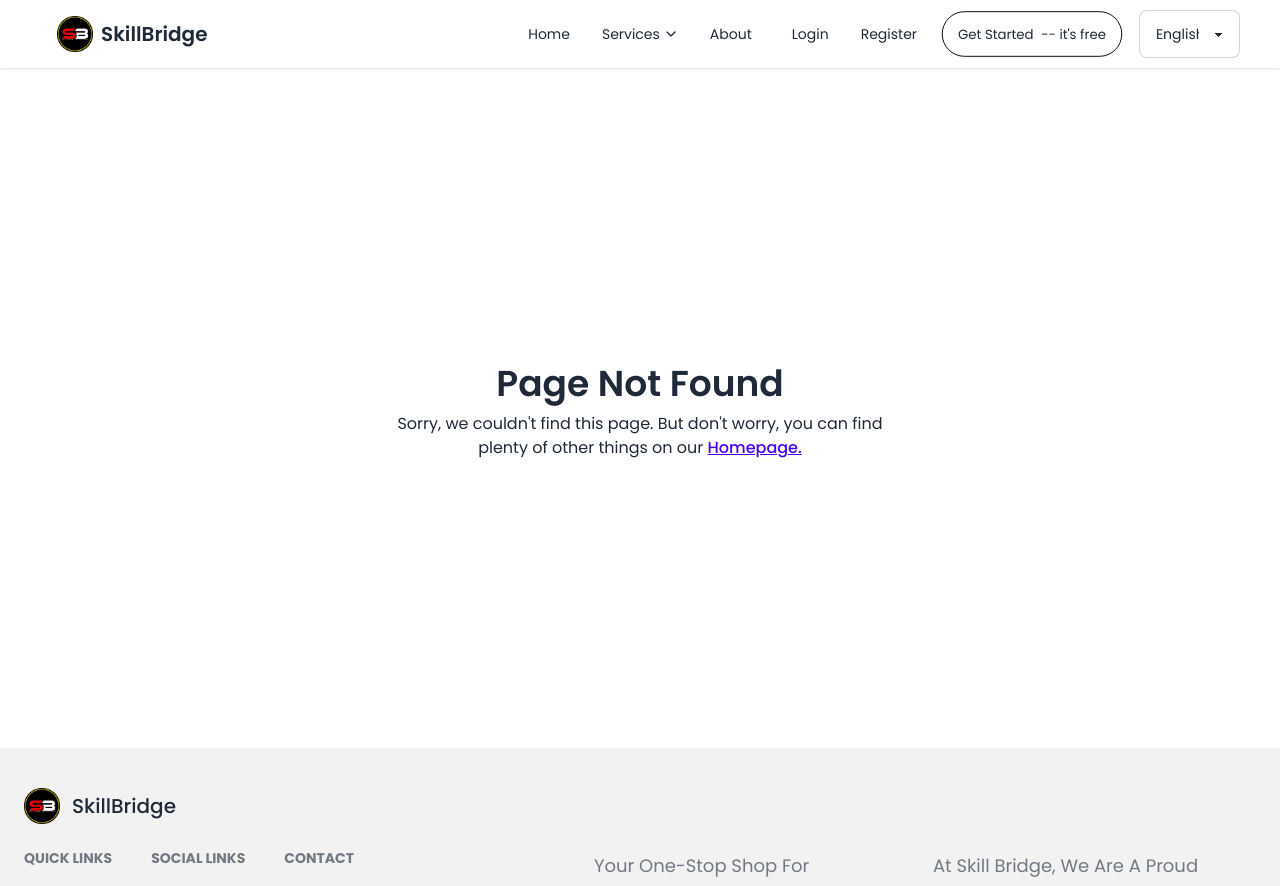
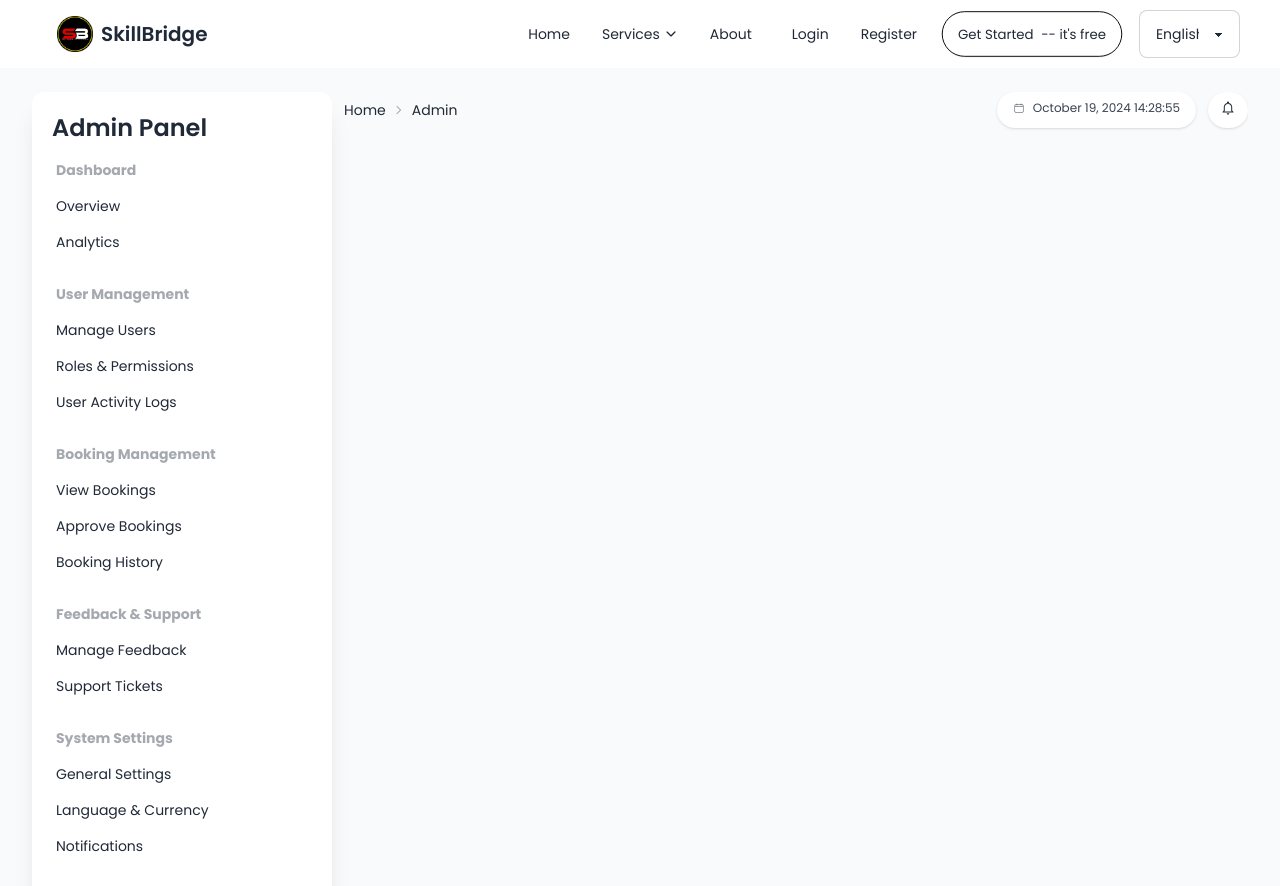
Before and after one commit to estoericull3nea/skillbridge, a React (Vite) app in the folder frontend/: page /admin in a window 1280 px wide. Shown: the top 886 px of the page. Built offline with nearby package versions, Linux system fonts and the light colour scheme.

Commit message:
admin sidebar

```diff
--- a/frontend/src/App.jsx
+++ b/frontend/src/App.jsx
@@ -20,6 +20,7 @@ import NotFound from './pages/NotFound'
 import GoogleCallback from './pages/userPages/GoogleCallback'
 import About from './pages/userPages/About'
 import Profile from './pages/userPages/profile/Profile'
+import Admin from './pages/userPages/admin/Admin'
 import ProtectRoute from './components/ProtectRoute'
 
 import './i18n/i18n.js'
@@ -70,6 +71,8 @@ const App = () => {
             element={<Profile />}
           />
 
+          <Route exact path='/admin/*' element={<Admin />} />
+
           <Route
             path='/about'
             element={
--- /dev/null
+++ b/frontend/src/pages/userPages/admin/Admin.jsx
@@ -0,0 +1,62 @@
+import React, { useEffect, useState } from 'react'
+import Sidebar from './Sidebar'
+import { convertDateToWords } from '../../../utils/convertDaysToWords'
+import Breadcrumbs from '../../../components/Breadcrumbs'
+import { CiCalendar } from 'react-icons/ci'
+import { IoMdNotificationsOutline } from 'react-icons/io'
+
+const Admin = () => {
+  const [currentTime, setCurrentTime] = useState(new Date())
+  useEffect(() => {
+    const timer = setInterval(() => {
+      setCurrentTime(new Date())
+    }, 1000)
+
+    return () => clearInterval(timer)
+  }, [])
+  return (
+    <div className='bg-gray-50 '>
+      <div className='container flex py-6 gap-3 '>
+        <Sidebar />
+        <div className='main-content overflow-hidden w-full'>
+          <div className='flex justify-between'>
+            <Breadcrumbs />
+            <div className='flex gap-3 justify-end'>
+              <div className=' text-end flex justify-end'>
+                <div className='mb-3 px-4 py-2 text-end bg-white shadow max-w-max rounded-full '>
+                  <p className='text-gray-700 text-xs flex items-center gap-2'>
+                    <CiCalendar />{' '}
+                    {convertDateToWords(currentTime.toLocaleDateString())}{' '}
+                    {currentTime.toLocaleTimeString('en-US', { hour12: false })}
+                  </p>
+                </div>
+              </div>
+
+              <div className=' text-end flex justify-end'>
+                <div className='mb-3 px-3 py-2 text-end bg-white shadow max-w-max rounded-full '>
+                  <IoMdNotificationsOutline />
+                </div>
+              </div>
+            </div>
+          </div>
+
+          {/* <Routes>
+            <Route path='/dashboard' element={<Dashboard />} />
+            <Route path='/user-info' element={<UserInfo />} />
+            <Route path='/booking-history' element={<BookingHistory />} />
+            <Route path='/deletion' element={<DeleteAccount />} />
+            <Route path='/deletion' element={<DeleteAccount />} />
+            <Route path='/login-activity' element={<LoginActivity />} />
+            <Route path='/data-export' element={<DataExport />} />
+            <Route path='/contact-support' element={<ContactUsForm />} />
+            <Route path='/feedback' element={<Feedback />} />
+            <Route path='/all-contacts' element={<GetContacts />} />
+            <Route path='/all-feedbacks' element={<GetFeedbacks />} />
+          </Routes> */}
+        </div>
+      </div>
+    </div>
+  )
+}
+
+export default Admin
--- /dev/null
+++ b/frontend/src/pages/userPages/admin/Sidebar.jsx
@@ -0,0 +1,178 @@
+import React from 'react'
+import { Link } from 'react-router-dom'
+import { MdOutlineMailOutline } from 'react-icons/md'
+
+const AdminSidebar = () => {
+  return (
+    <div>
+      <aside className='min-w-[300px] shadow-xl rounded-xl bg-white sticky top-0'>
+        <div className='pl-5 pt-5'>
+          <h1 className='text-2xl font-semibold'>Admin Panel</h1>
+          <h3 className='flex items-center text-sm gap-1 text-gray-500'>
+            {/* <MdOutlineMailOutline /> {localStorage.getItem('adminEmail')} */}
+          </h3>
+        </div>
+
+        {/* Dashboard */}
+        <ul className='menu rounded-box'>
+          <li className='menu-title'>
+            <span>Dashboard</span>
+          </li>
+          <li>
+            <Link to='/admin/dashboard'>Overview</Link>
+          </li>
+          <li>
+            <Link to='/admin/analytics'>Analytics</Link>
+          </li>
+        </ul>
+
+        {/* User Management */}
+        <ul className='menu rounded-box'>
+          <li className='menu-title'>
+            <span>User Management</span>
+          </li>
+          <li>
+            <Link to='/admin/user-management'>Manage Users</Link>
+          </li>
+          <li>
+            <Link to='/admin/roles-permissions'>Roles & Permissions</Link>
+          </li>
+          <li>
+            <Link to='/admin/user-activity-logs'>User Activity Logs</Link>
+          </li>
+        </ul>
+
+        {/* Booking Management */}
+        <ul className='menu rounded-box'>
+          <li className='menu-title'>
+            <span>Booking Management</span>
+          </li>
+          <li>
+            <Link to='/admin/booking-management'>View Bookings</Link>
+          </li>
+          <li>
+            <Link to='/admin/approve-bookings'>Approve Bookings</Link>
+          </li>
+          <li>
+            <Link to='/admin/booking-history'>Booking History</Link>
+          </li>
+        </ul>
+
+        {/* Feedback & Support */}
+        <ul className='menu rounded-box'>
+          <li className='menu-title'>
+            <span>Feedback & Support</span>
+          </li>
+          <li>
+            <Link to='/admin/feedback'>Manage Feedback</Link>
+          </li>
+          <li>
+            <Link to='/admin/support-tickets'>Support Tickets</Link>
+          </li>
+        </ul>
+
+        {/* System Settings */}
+        <ul className='menu rounded-box'>
+          <li className='menu-title'>
+            <span>System Settings</span>
+          </li>
+          <li>
+            <Link to='/admin/system-settings'>General Settings</Link>
+          </li>
+          <li>
+            <Link to='/admin/language-settings'>Language & Currency</Link>
+          </li>
+          <li>
+            <Link to='/admin/notifications-settings'>Notifications</Link>
+          </li>
+        </ul>
+
+        {/* Revenue & Reports */}
+        <ul className='menu rounded-box'>
+          <li className='menu-title'>
+            <span>Revenue & Reports</span>
+          </li>
+          <li>
+            <Link to='/admin/revenue-reports'>Revenue Reports</Link>
+          </li>
+          <li>
+            <Link to='/admin/export-reports'>Export Reports</Link>
+          </li>
+        </ul>
+
+        {/* Security & Permissions */}
+        <ul className='menu rounded-box'>
+          <li className='menu-title'>
+            <span>Security & Permissions</span>
+          </li>
+          <li>
+            <Link to='/admin/admin-management'>Manage Admins</Link>
+          </li>
+          <li>
+            <Link to='/admin/login-activity'>Login Activity</Link>
+          </li>
+          <li>
+            <Link to='/admin/security-settings'>Security Settings</Link>
+          </li>
+        </ul>
+
+        {/* Content Management */}
+        <ul className='menu rounded-box'>
+          <li className='menu-title'>
+            <span>Content Management</span>
+          </li>
+          <li>
+            <Link to='/admin/content/pages'>Manage Pages</Link>
+          </li>
+          <li>
+            <Link to='/admin/content/faqs'>FAQs</Link>
+          </li>
+          <li>
+            <Link to='/admin/content/banners'>Promotional Banners</Link>
+          </li>
+        </ul>
+
+        {/* Notifications & Announcements */}
+        <ul className='menu rounded-box'>
+          <li className='menu-title'>
+            <span>Notifications & Announcements</span>
+          </li>
+          <li>
+            <Link to='/admin/notifications/create'>Create Notification</Link>
+          </li>
+          <li>
+            <Link to='/admin/notifications/manage'>Manage Notifications</Link>
+          </li>
+          <li>
+            <Link to='/admin/announcements'>System Announcements</Link>
+          </li>
+        </ul>
+
+        {/* Audit Logs */}
+        <ul className='menu rounded-box'>
+          <li className='menu-title'>
+            <span>Audit Logs</span>
+          </li>
+          <li>
+            <Link to='/admin/audit-logs'>View Logs</Link>
+          </li>
+        </ul>
+
+        {/* System Health */}
+        <ul className='menu rounded-box'>
+          <li className='menu-title'>
+            <span>System Health</span>
+          </li>
+          <li>
+            <Link to='/admin/system-monitoring'>Health Dashboard</Link>
+          </li>
+          <li>
+            <Link to='/admin/system-status'>Server Status</Link>
+          </li>
+        </ul>
+      </aside>
+    </div>
+  )
+}
+
+export default AdminSidebar
```
